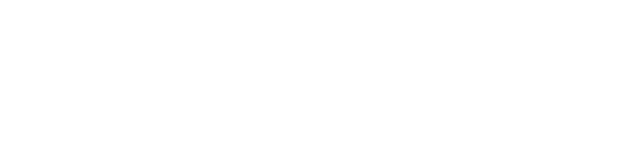
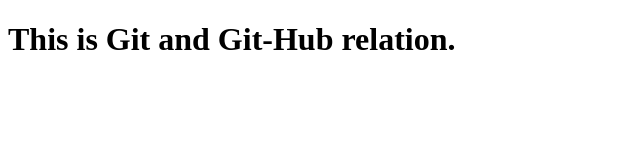
Before and after one commit to amirulislamhridoy/my-first-repo, a plain HTML site: page index.html in a window 1280 px wide. Shown: the whole page, without its empty margins (0-640 px from the left). Drawn offline with Linux system fonts and the light colour scheme.

Commit message:
hossain hridoy

```diff
--- a/index.html
+++ b/index.html
@@ -7,6 +7,6 @@
     <title>Document</title>
 </head>
 <body>
-
+    <h1>This is Git and Git-Hub relation.</h1>
 </body>
 </html>
--- /dev/null
+++ b/style.css
@@ -0,0 +1,4 @@
+h1{
+    color: green;
+    font-size: 25px;
+}
```
